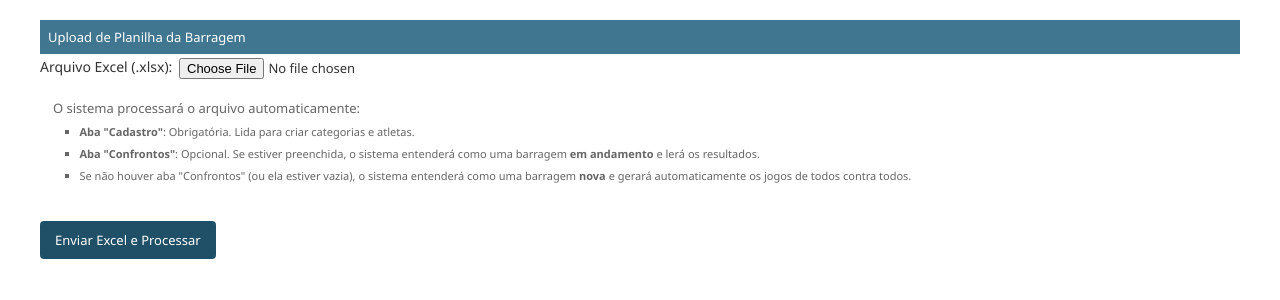
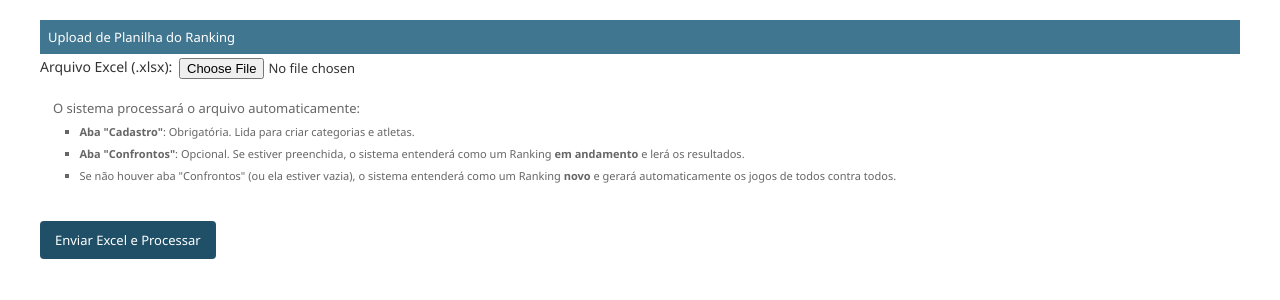
Before and after one commit to fernandotos/TC22A, a Django app: template tournaments/templates/admin/tournaments/upload_excel.html in a window 1280 px wide. Shown: the part 92-392 px from the top of the page. Run offline with Django 5.2, Linux system fonts and the light colour scheme; the template is opened without the code that fills it, so the values that code supplies are empty.

Commit message:
Ajuste: Mudança de nomenclatura Barragem para Ranking Interno

```diff
--- a/tournaments/admin.py
+++ b/tournaments/admin.py
@@ -35,7 +35,7 @@ class TournamentAdminForm(forms.ModelForm):
     excel_file = forms.FileField(
         required=False,
         label="Planilha Excel (Opcional)",
-        help_text=mark_safe("Envie a planilha para popular esta barragem ao salvar. <a href='/admin/tournaments/tournament/download-template/' target='_blank'>Baixar Modelo</a>")
+        help_text=mark_safe("Envie a planilha para popular este Ranking ao salvar. <a href='/admin/tournaments/tournament/download-template/' target='_blank'>Baixar Modelo</a>")
     )
 
     class Meta:
@@ -82,7 +82,7 @@ class TournamentAdmin(admin.ModelAdmin):
             output.read(),
             content_type='application/vnd.openxmlformats-officedocument.spreadsheetml.sheet'
         )
-        response['Content-Disposition'] = 'attachment; filename="template_barragem.xlsx"'
+        response['Content-Disposition'] = 'attachment; filename="template_ranking.xlsx"'
         return response
 
 @admin.register(Match)
--- a/tournaments/services.py
+++ b/tournaments/services.py
@@ -185,6 +185,6 @@
         for category, players in category_players_map.items():
             Match.objects.filter(category=category).delete()
             generate_round_robin_matches(category, players)
-        return True, "Nova Barragem gerada com sucesso! Todos contra todos criados.", messages_list
+        return True, "Novo Ranking gerado com sucesso! Todos contra todos criados.", messages_list
 
-    return True, f"Barragem em andamento atualizada: {matches_created} jogos criados, {matches_updated} atualizados.", messages_list
+    return True, f"Ranking em andamento atualizado: {matches_created} jogos criados, {matches_updated} atualizados.", messages_list
--- a/tournaments/templates/admin/tournaments/category/change_list.html
+++ b/tournaments/templates/admin/tournaments/category/change_list.html
@@ -9,7 +9,7 @@
 </li>
 <li>
     <a href="upload-excel/" class="addlink" style="background-color: #2196F3; color: white;">
-            ⬆️ Upload Barragem
+        ⬆️ Upload Ranking
     </a>
 </li>
 {% endblock %}
--- a/tournaments/templates/admin/tournaments/upload_excel.html
+++ b/tournaments/templates/admin/tournaments/upload_excel.html
@@ -5,7 +5,7 @@
     <form action="" method="post" enctype="multipart/form-data">
         {% csrf_token %}
         <fieldset class="module aligned">
-            <h2>Upload de Planilha da Barragem</h2>
+            <h2>Upload de Planilha do Ranking</h2>
 
             <div class="form-row">
                 <div>
@@ -16,8 +16,10 @@
                     <p>O sistema processará o arquivo automaticamente:</p>
                     <ul style="list-style-type: disc; padding-left: 20px;">
                         <li><strong>Aba "Cadastro"</strong>: Obrigatória. Lida para criar categorias e atletas.</li>
-                        <li><strong>Aba "Confrontos"</strong>: Opcional. Se estiver preenchida, o sistema entenderá como uma barragem <strong>em andamento</strong> e lerá os resultados.</li>
-                        <li>Se não houver aba "Confrontos" (ou ela estiver vazia), o sistema entenderá como uma barragem <strong>nova</strong> e gerará automaticamente os jogos de todos contra todos.</li>
+                        <li><strong>Aba "Confrontos"</strong>: Opcional. Se estiver preenchida, o sistema entenderá como
+                            um Ranking <strong>em andamento</strong> e lerá os resultados.</li>
+                        <li>Se não houver aba "Confrontos" (ou ela estiver vazia), o sistema entenderá como um Ranking
+                            <strong>novo</strong> e gerará automaticamente os jogos de todos contra todos.</li>
                     </ul>
                 </div>
             </div>
--- a/tournaments/urls.py
+++ b/tournaments/urls.py
@@ -5,7 +5,7 @@ app_name = 'tournaments'
 
 urlpatterns = [
     path('', views.home, name='home'),
-    path('barragem/<int:tournament_id>/', views.tournament_detail, name='tournament_detail'),
+    path('ranking/<int:tournament_id>/', views.tournament_detail, name='tournament_detail'),
     path('categoria/<int:category_id>/', views.category_detail, name='category_detail'),
     path('categoria/<int:category_id>/ranking/', views.category_ranking, name='category_ranking'),
 ]
```
Also changed, not shown: tournaments/models.py (+4 -4 lines), tournaments/templates/tournaments/category_detail.html (+11 -7 lines), tournaments/templates/tournaments/category_ranking.html (+5 -3 lines), tournaments/templates/tournaments/tournament_detail.html (+5 -3 lines), tournaments/migrations/0003_tournament_delete_homebanner_alter_category_name_and_more.py. Lines whose indentation alone changed are shown as unchanged.
